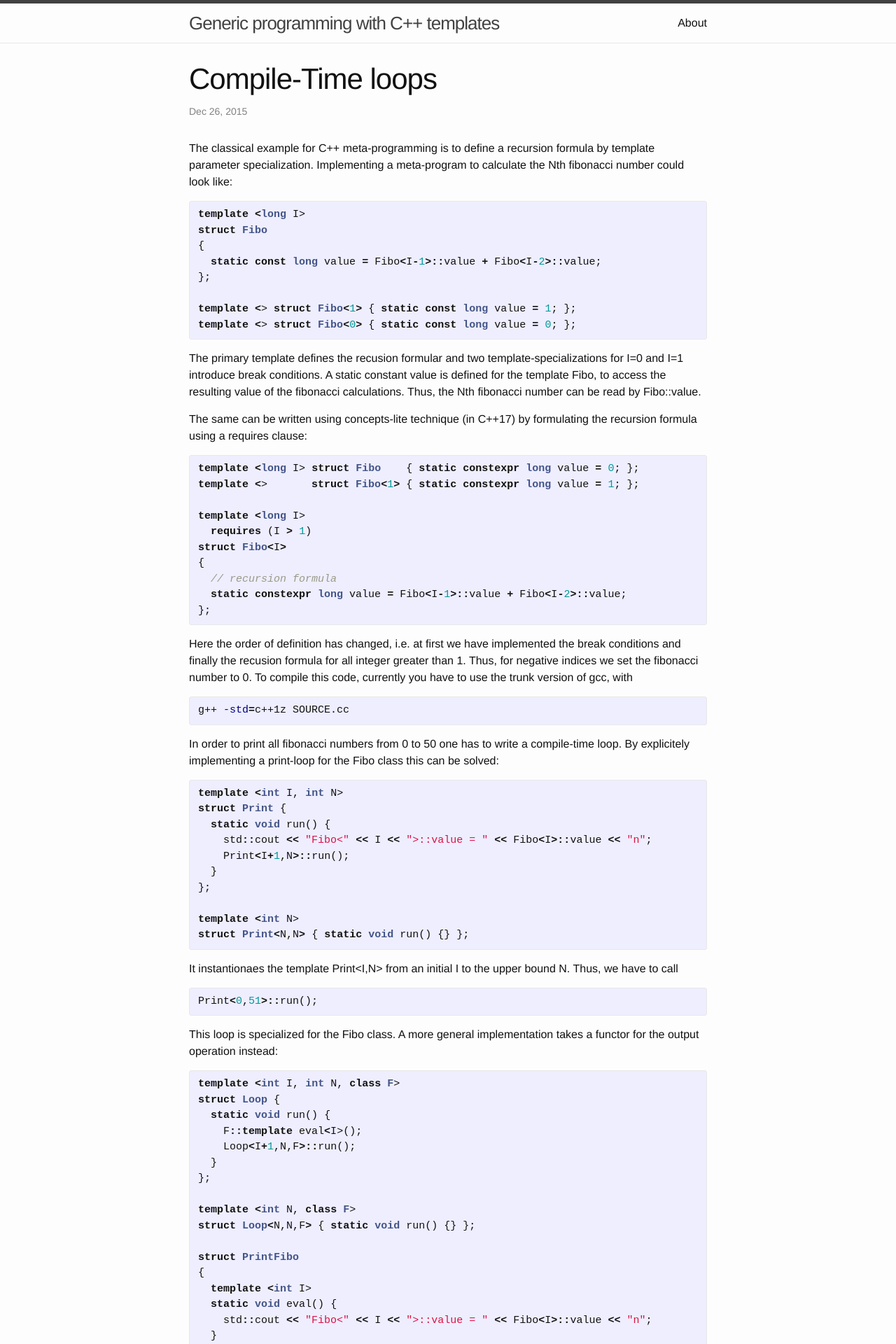
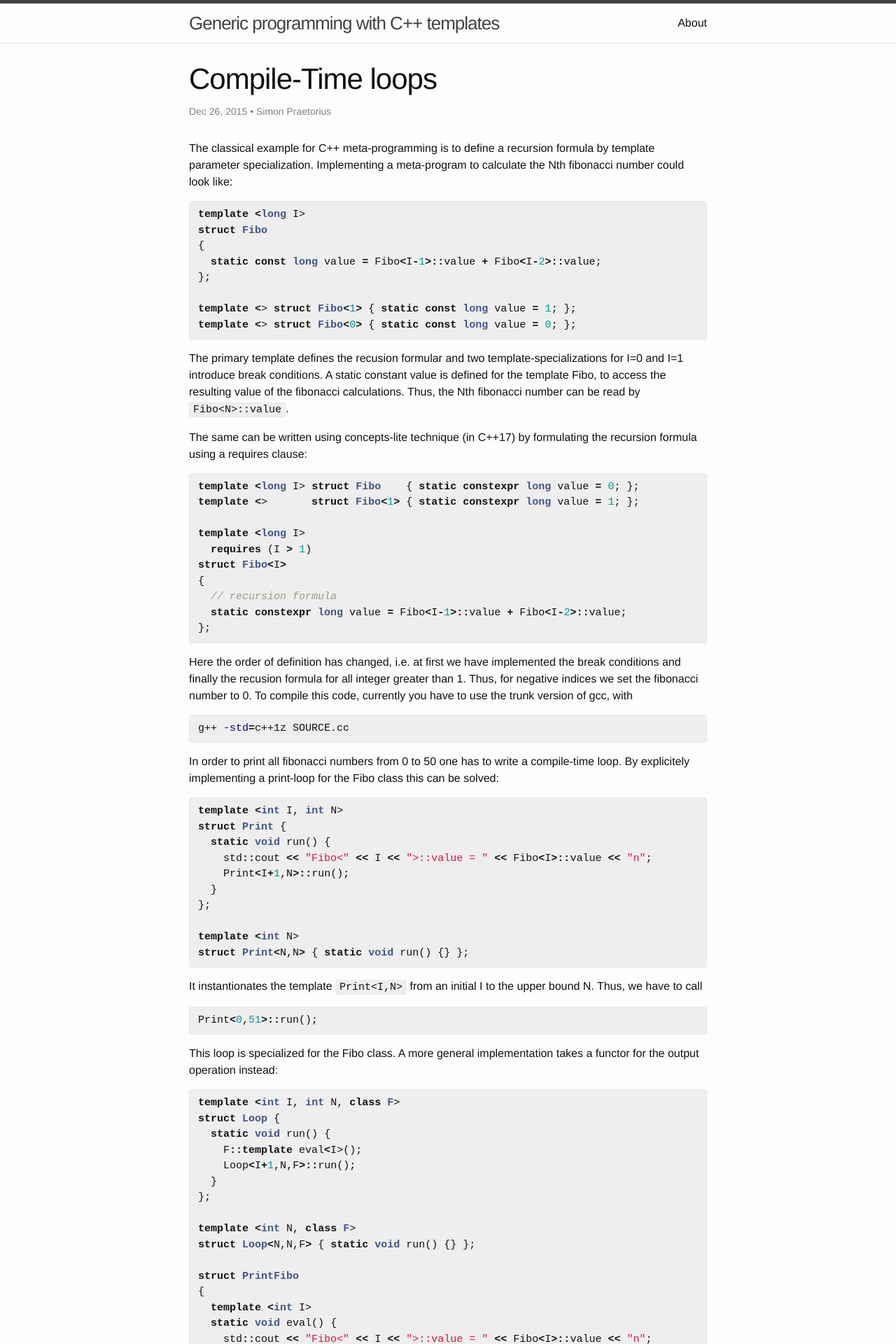
Before and after one commit to spraetor/spraetor.github.io, a Jekyll site: the page built from _posts/2015-12-26-compile-time-loops.markdown, in a window 1280 px wide. Shown: the top 1920 px of the page at 70% size. Built offline with Jekyll 4.4.1, drawn with Linux system fonts in a browser that asks for light colours; some of the changed text lies outside the part shown.

Commit message:
first post finished

```diff
--- a/_config.yml
+++ b/_config.yml
@@ -4,7 +4,7 @@
 description: > # this means to ignore newlines until "baseurl:"
   This site shows interesting developments and examples
   using the c++ template feature to write generic programs
-  an d meta-programs.
+  and meta-programs.
 baseurl: "" # the subpath of your site, e.g. /blog/
 url: "http://spraetor.github.io"
 #twitter_username: jekyllrb
--- a/_posts/2015-12-26-compile-time-loops.markdown
+++ b/_posts/2015-12-26-compile-time-loops.markdown
@@ -2,9 +2,16 @@
 layout: post
 title:  "Compile-Time loops"
 date:   2015-12-26 12:19:58
+author: Simon Praetorius
 categories: cpp templates
+summary: >
+  We want to develop a compile-time loop structure that is flexible and allows
+  to print templates and to unroll arbitrary loops index-wise.
 ---
-The classical example for C++ meta-programming is to define a recursion formula by template parameter specialization. Implementing a meta-program to calculate the Nth fibonacci number could look like:
+The classical example for C++ meta-programming is to define a recursion formula
+by template parameter specialization. Implementing a meta-program to calculate
+the Nth fibonacci number could look like:
+
 {% highlight c++ %}
 template <long I>
 struct Fibo
@@ -15,9 +22,13 @@
 template <> struct Fibo<1> { static const long value = 1; };
 template <> struct Fibo<0> { static const long value = 0; };
 {% endhighlight %}
-The primary template defines the recusion formular and two template-specializations for I=0 and I=1 introduce break conditions. A static constant value is defined for the template Fibo, to access the resulting value of the fibonacci calculations. Thus, the Nth fibonacci number can be read by Fibo<N>::value.
+The primary template defines the recusion formular and two template-specializations
+for I=0 and I=1 introduce break conditions. A static constant value is defined
+for the template Fibo, to access the resulting value of the fibonacci calculations.
+Thus, the Nth fibonacci number can be read by `Fibo<N>::value`.
 
-The same can be written using concepts-lite technique (in C++17) by formulating the recursion formula using a requires clause:
+The same can be written using concepts-lite technique (in C++17) by formulating
+the recursion formula using a requires clause:
 {% highlight c++ %}
 template <long I> struct Fibo    { static constexpr long value = 0; };
 template <>       struct Fibo<1> { static constexpr long value = 1; };
@@ -30,12 +41,17 @@
   static constexpr long value = Fibo<I-1>::value + Fibo<I-2>::value;
 };
 {% endhighlight %}
-Here the order of definition has changed, i.e. at first we have implemented the break conditions and finally the recusion formula for all integer greater than 1. Thus, for negative indices we set the fibonacci number to 0. To compile this code, currently you have to use the trunk version of gcc, with
+Here the order of definition has changed, i.e. at first we have implemented the
+break conditions and finally the recusion formula for all integer greater than 1.
+Thus, for negative indices we set the fibonacci number to 0. To compile this code,
+currently you have to use the trunk version of gcc, with
 {% highlight bash %}
 g++ -std=c++1z SOURCE.cc
 {% endhighlight %}
 
-In order to print all fibonacci numbers from 0 to 50 one has to write a compile-time loop. By explicitely implementing a print-loop for the Fibo class this can be solved:
+In order to print all fibonacci numbers from 0 to 50 one has to write a
+compile-time loop. By explicitely implementing a print-loop for the Fibo class
+this can be solved:
 {% highlight c++ %}
 template <int I, int N>
 struct Print {
@@ -48,11 +64,13 @@
 template <int N>
 struct Print<N,N> { static void run() {} };
 {% endhighlight %}
-It instantionaes the template Print<I,N> from an initial I to the upper bound N. Thus, we have to call
+It instantionates the template `Print<I,N>` from an initial I to the upper bound
+N. Thus, we have to call
 {% highlight c++ %}
 Print<0,51>::run();
 {% endhighlight %}
-This loop is specialized for the Fibo class. A more general implementation takes a functor for the output operation instead:
+This loop is specialized for the Fibo class. A more general implementation takes
+a functor for the output operation instead:
 {% highlight c++ %}
 template <int I, int N, class F>
 struct Loop {
@@ -73,16 +91,21 @@
   }
 };
 {% endhighlight %}
-The static functor PrintFibo implementes a static methos eval, that takes an integer template argument. In order to call this method in a templated Loop class, we have to explicitly specify that the method is templated:
+The static functor PrintFibo implementes a static methos eval, that takes an
+integer template argument. In order to call this method in a templated Loop
+class, we have to explicitly specify that the method is templated:
 {% highlight c++ %}
 F::template eval<I>();
 {% endhighlight %}
-where F corresponds to the PrintFibo class. The printing loop can be instantiated, by
+where F corresponds to the PrintFibo class. The printing loop can be
+instantiated, by
 {% highlight c++ %}
 Loop<0,51, PrintFibo>::run();
 {% endhighlight %}
 
-Instead of calling a templated eval method by explicitly specifying the template parameter, we could implement a classical static functor, that takes an argument that represents the integral ineteger parameter:
+Instead of calling a templated eval method by explicitly specifying the template
+parameter, we could implement a classical static functor, that takes an argument
+that represents the integral ineteger parameter:
 
 {% highlight c++ %}
 template <int I> struct int_ {};
@@ -106,7 +129,12 @@
   }
 };
 {% endhighlight %}
-This is slightly simpler to use, by passing an instance of the int_<I> class to the eval method. So far, the class PrintFibo is passed as template argument. Thus, we have to use a static eval method in the functor. Classically functors implement an operator() to be called. In order to allow (dynamic) functors to be used in the compile-time loop, we modify the implementation slightly:
+
+This is slightly simpler to use, by passing an instance of the `int_<I>` class
+to the eval method. So far, the class PrintFibo is passed as template argument.
+Thus, we have to use a static eval method in the functor. Classically functors
+implement an `operator()` to be called. In order to allow (dynamic) functors to
+be used in the compile-time loop, we modify the implementation slightly:
 
 {% highlight c++ %}
 template <int I> struct int_ {};
@@ -136,7 +164,12 @@
 {% highlight c++ %}
 Loop<0,51>::run(PrintFibo());
 {% endhighlight %}
-This is much more flexible, but requires a functor that has a templated operator() with inetegr non-type parameter. So, we can not simply use lambda-expressions as functors. This is a heavy restriction and should be overcome. In order to do so, we change the implementation of the int_ class slightly, by adding a constexpr cast operator:
+
+This is much more flexible, but requires a functor that has a templated
+`operator()` with inetegr non-type parameter. So, we can not simply use
+lambda-expressions as functors. This is a heavy restriction and should be
+overcome. In order to do so, we change the implementation of the `int_` class
+slightly, by adding a constexpr cast operator:
 
 {% highlight c++ %}
 template <int I> struct int_ { constexpr operator int() const { return I; } };
@@ -150,3 +183,67 @@
 });
 {% endhighlight %}
 were we have used the generic lambda feature.
+
+Adding some more tests and the flexibility to iterate forward, backward, or in
+stepsize greater than 1, and using concepts-lite as a tool for simplified
+implementation, we arrive at the final version:
+
+{% highlight c++ %}
+// class that behaves like an integer and stores an integral constant
+template <int I> struct int_ { constexpr operator int() const { return I; } };
+
+// default behavior (i>=N): do nothing
+template <int I, int Step, int N>
+struct ForImpl
+{
+  static_assert( Step != 0, "Stepsize 0 not allowed!" );
+  template <class F> static void loop(F) {}
+};
+
+// class that performes the loop over all inndices [I, N), for i < N
+template <int I, int Step, int N>
+  requires (Step > 0 && I <= N) || (Step < 0 && I >= N)
+struct ForImpl<I, Step, N>
+{
+  template <class F>
+  static void loop(F&& f)
+  {
+    f(int_<I>());
+    ForImpl<I+Step, Step, N>::loop(std::forward<F>(f));
+  }
+};
+
+template <int I, int Step, int N = INT_MAX>
+struct For : ForImpl<I, Step, N>
+{
+  static_assert( (Step > 0 && I <= N) || (Step < 0 && I >= N),
+    "Illegal range definition!" );
+};
+
+// if N not given explicitly, use Stepsize=1 or -1
+template <int I, int N>
+struct For<I, N, INT_MAX> : ForImpl<I, (N >= I ? 1 : -1), N> {};
+{% endhighlight %}
+This loop can be used as follows:
+
+{% highlight c++ %}
+// loop backward from 10 down to zero and print all fibonacci-numbers
+For<10,-1,0>::loop([](auto const I)
+{
+  std::cout << "Fibo<" << I << ">::value = " << Fibo<I>::value << "\n";
+});
+{% endhighlight %}
+
+Output:
+
+    Fibo<10>::value = 55
+    Fibo<9>::value = 34
+    Fibo<8>::value = 21
+    Fibo<7>::value = 13
+    Fibo<6>::value = 8
+    Fibo<5>::value = 5
+    Fibo<4>::value = 3
+    Fibo<3>::value = 2
+    Fibo<2>::value = 1
+    Fibo<1>::value = 1
+    Fibo<0>::value = 0
--- a/_sass/_base.scss
+++ b/_sass/_base.scss
@@ -84,6 +84,10 @@
 }
 
 
+b, strong {
+    font-weight: bold;
+}
+
 
 /**
  * Links
@@ -130,7 +134,11 @@
     font-size: 15px;
     border: 1px solid $grey-color-light;
     border-radius: 3px;
-    background-color: #eef;
+    background-color: #eee;
+}
+
+pre, pre > code {
+    background-color: #ccc;
 }
 
 code {
@@ -139,7 +147,7 @@
 
 pre {
     padding: 8px 12px;
-    overflow-x: scroll;
+    overflow-x: auto;
 
     > code {
         border: 0;
--- a/_sass/_syntax-highlighting.scss
+++ b/_sass/_syntax-highlighting.scss
@@ -2,6 +2,9 @@
  * Syntax highlighting styles
  */
 .highlight {
+    pre, code {
+      background-color: #eee;
+    }
     background: #fff;
     @extend %vertical-rhythm;
 
--- a/index.html
+++ b/index.html
@@ -4,16 +4,17 @@
 
 <div class="home">
 
-  <h1 class="page-heading">Posts</h1>
+  <h1 class="page-heading">Recent articles</h1>
 
   <ul class="post-list">
     {% for post in site.posts %}
       <li>
-        <span class="post-meta">{{ post.date | date: "%b %-d, %Y" }}</span>
+        <span class="post-meta">{{ post.date | date: "%-d.%m %Y" }}</span>
 
         <h2>
           <a class="post-link" href="{{ post.url | prepend: site.baseurl }}">{{ post.title }}</a>
         </h2>
+        {% if post.summary %}<p>{{ post.summary }}</p>{% endif %}
       </li>
     {% endfor %}
   </ul>
```
Also changed, not shown: about.md (+8 -3 lines), 8 other files.
